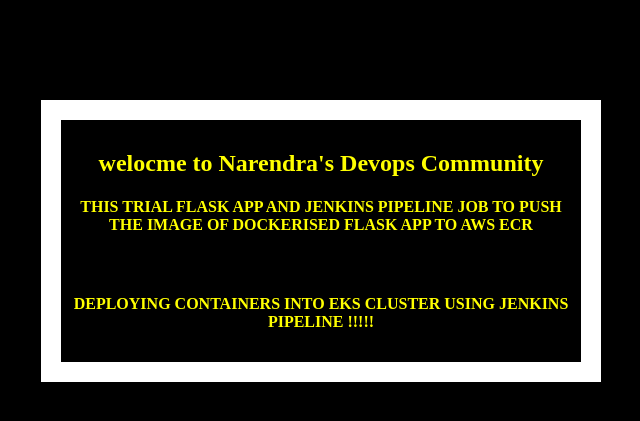
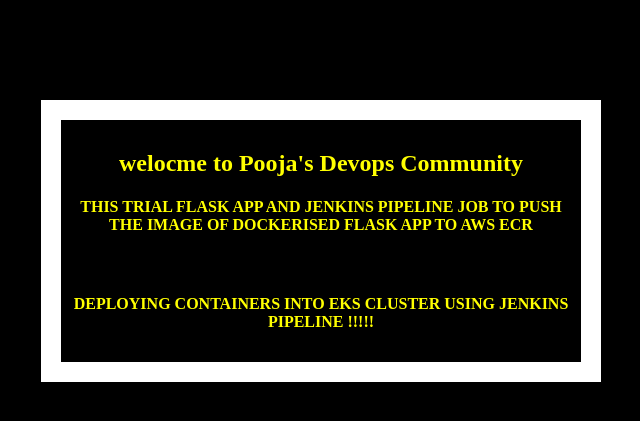
Before and after one commit to PoojaKotur/PK-ECR-Jenkins, a Flask app: page / in a window 1280 px wide. Shown: the top 421 px of the page, without its empty margins (319-959 px from the left). Run offline with Flask 2, Linux system fonts and the light colour scheme.

Commit message:
Update index.html

```diff
--- a/templates/index.html
+++ b/templates/index.html
@@ -19,7 +19,7 @@
   </head>
   <body>
     <div class="container">
-      <h2> welocme to Narendra's Devops Community </h2>
+      <h2> welocme to Pooja's Devops Community </h2>
       <h4>This trial flask app and jenkins pipeline job to push the image of dockerised flask app to AWS ECR</h4>
       <br>
        <h4>Deploying Containers into EkS cluster using Jenkins Pipeline !!!!!</h4>
```
